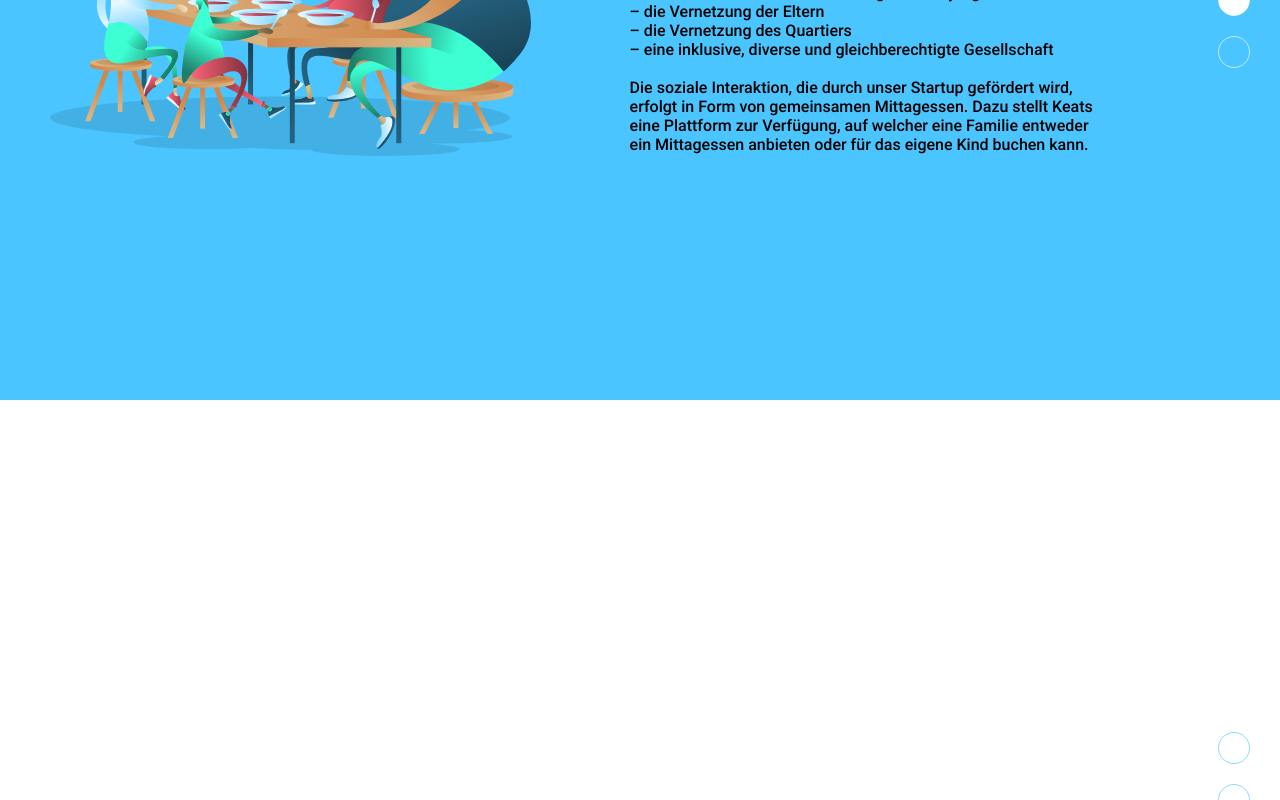
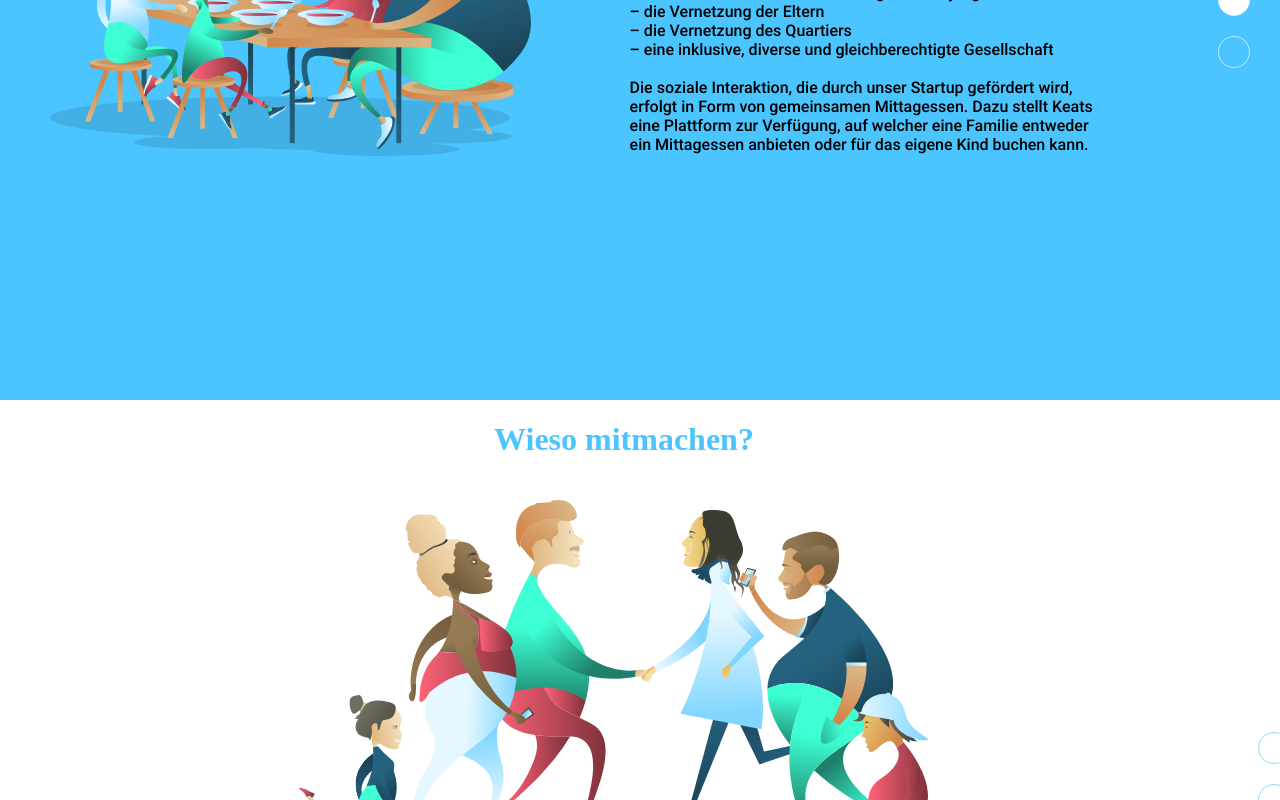
Before and after one commit to majogw/Keats-Project, a React (Create React App) app: page /nuevo in a window 1280 px wide. Shown: the part 2000-2800 px from the top of the page. Built offline with nearby package versions, Linux system fonts and the light colour scheme; a web font is replaced by a local one.

Commit message:
4th Component
4th component

```diff
--- a/src/Components/CuartoComponente.js
+++ b/src/Components/CuartoComponente.js
@@ -1,14 +1,118 @@
+import React from 'react';
 import styled from 'styled-components';
+import {FamiliaReunion} from './FamiliaReunion';
 
-const Cuarto = styled.div`
+const GrandeCuarto = styled.div`
   flex: 1;
-  flex-direction: row;
   width: 100%;
   display: flex;
+  flex-direction: column;
+  font-family: 'Roboto-Medium';
+  justify-content: space-evenly;
   justify-items: center;
-  justify-content: space-evenly;
   align-items: center;
   background-color: white;
   height: 100%;
   position: relative;
 `;
+
+const DobleCuarto = styled.div`
+  flex: 1;
+  display: flex;
+  flex-direction: column;
+  justify-content: center;
+  justify-items: center;
+  align-items: center;
+  background-color: white;
+`;
+
+const TituloMitmachen = styled.h1`
+  display: flex;
+  color: #4ac5ff;
+`;
+
+const TripleCuarto = styled.div`
+  flex: 1;
+  display: flex;
+  flex-direction: row;
+  justify-content: flex-end;
+  justify-items: center;
+  align-items: center;
+  background-color: white;
+`;
+
+const TotalAbajo = styled.div`
+  flex: 1;
+  display: flex;
+  flex-wrap: wrap;
+  flex-direction: column;
+  justify-content: center;
+  justify-items: center;
+  align-items: center;
+  background-color: white;
+`;
+
+const Titulokinder = styled.h1`
+  display: flex;
+  color: #4ac5ff;
+`;
+const KinderMessage = styled.p`
+  display: flex;
+  width: 20rem;
+`;
+
+const TituloEltern = styled.h1`
+  display: flex;
+  color: #4ac5ff;
+`;
+const ElternMessage = styled.p`
+  display: flex;
+  width: 20rem;
+`;
+
+const TituloSchulen = styled.h1`
+  display: flex;
+  color: #4ac5ff;
+`;
+const SchulenMessage = styled.p`
+  display: flex;
+  width: 20rem;
+`;
+
+export const CuartoComponente = () => {
+  return (
+    <GrandeCuarto>
+      <DobleCuarto>
+        <TituloMitmachen>Wieso mitmachen?</TituloMitmachen>
+        <FamiliaReunion></FamiliaReunion>
+      </DobleCuarto>
+      <TripleCuarto>
+        <TotalAbajo>
+          <Titulokinder>Kinder</Titulokinder>
+          <KinderMessage>
+            Wir unterstüzen Kinder zwischen sieben und zwölf Jahren mit
+            Migrationshintergrund unterstüzen. Gleichzeitig profitieren
+            Schweizer Kinder durch interkulurellen Austausch von Sprachen, Essen
+            und Freunden.
+          </KinderMessage>
+        </TotalAbajo>
+        <TotalAbajo>
+          <TituloEltern>Eltern</TituloEltern>
+          <ElternMessage>
+            Wir können Eltern entlasten und bieten eine simple und
+            kostengünstige Alternative für die Mittagsversorgung ihrer Kinder.
+          </ElternMessage>
+        </TotalAbajo>
+        <TotalAbajo>
+          <TituloSchulen>Schulen</TituloSchulen>
+          <SchulenMessage>
+            Die Schulen profitieren durch reduzierte Kosten im Bereich der
+            Integration und der Sprachen erlernung. Schliesslich profitiert auch
+            die Gesellschaft durch die Förderung von Inklusion, Diversität und
+            Gleichberechtigung.
+          </SchulenMessage>
+        </TotalAbajo>
+      </TripleCuarto>
+    </GrandeCuarto>
+  );
+};
--- a/src/Components/FamiliaReunion.js
+++ b/src/Components/FamiliaReunion.js
@@ -8,9 +8,10 @@ const GranFamilia = styled.div`
 
 const Familia = styled.img`
   height: 24.56rem;
+  margin-top: 1.25rem;
 `;
 
-export const Familia = () => {
+export const FamiliaReunion = () => {
   return (
     <GranFamilia>
       <Familia alt={'Meeting of Families'} src={familiareunion} />
--- a/src/Components/Navigation.js
+++ b/src/Components/Navigation.js
@@ -1,10 +1,7 @@
-import React, {Component} from 'react';
-import {useHistory} from 'react-router-dom';
-import {FontAwesomeIcon} from '@fortawesome/react-fontawesome';
+import React, {useEffect} from 'react';
+import {useHistory, useLocation} from 'react-router-dom';
+import {ButtonNavigation} from './ButtonNavigation';
 import {Logo1} from './Logo1';
-import {ButtonNavigation} from './ButtonNavigation';
-import {useEffect} from 'react';
-import {useLocation} from 'react-router-dom';
 
 export const Navigation = () => {
   const history = useHistory();
@@ -21,7 +18,7 @@ export const Navigation = () => {
     <div className='Navigation'>
       <div className='divhorizontal'>
         <div>
-          <Logo1 className=''></Logo1>
+          <Logo1></Logo1>
         </div>
         <div className='divhorizontal divnegro'>
           <div>
--- a/src/Components/Nuevo/Nuevo.js
+++ b/src/Components/Nuevo/Nuevo.js
@@ -1,3 +1,4 @@
+import {CuartoComponente} from 'Components/CuartoComponente';
 import {PrimerComponente} from 'Components/PrimerComponente';
 import {SegundoComponente} from 'Components/SegundoComponente';
 import {TercerComponente} from 'Components/TercerComponente';
@@ -26,7 +27,14 @@ export const Nuevo = () => {
       <BigComponent color={'#4ac5ff'} activeCircle={2} arrow={undefined}>
         <TercerComponente></TercerComponente>
       </BigComponent>
-      <BigComponent color={'white'} activeCircle={3} arrow={undefined} />
+      <BigComponent color={'white'} activeCircle={3} arrow={undefined}>
+        <CuartoComponente></CuartoComponente>
+      </BigComponent>
+      <BigComponent
+        color={'#4ac5ff'}
+        activeCircle={3}
+        arrow={undefined}
+      ></BigComponent>
     </div>
   );
 };
--- a/src/Components/PrimerComponente.js
+++ b/src/Components/PrimerComponente.js
@@ -5,7 +5,7 @@ import {Globo2} from './Globo2';
 
 const Grande = styled.div`
   flex: 1;
-  flex-direction: row;
+  flex-direction: column;
   width: 100%;
   display: flex;
   justify-items: center;
```
Also changed, not shown: 1 other file (tests, documents, lock files or other folders).
